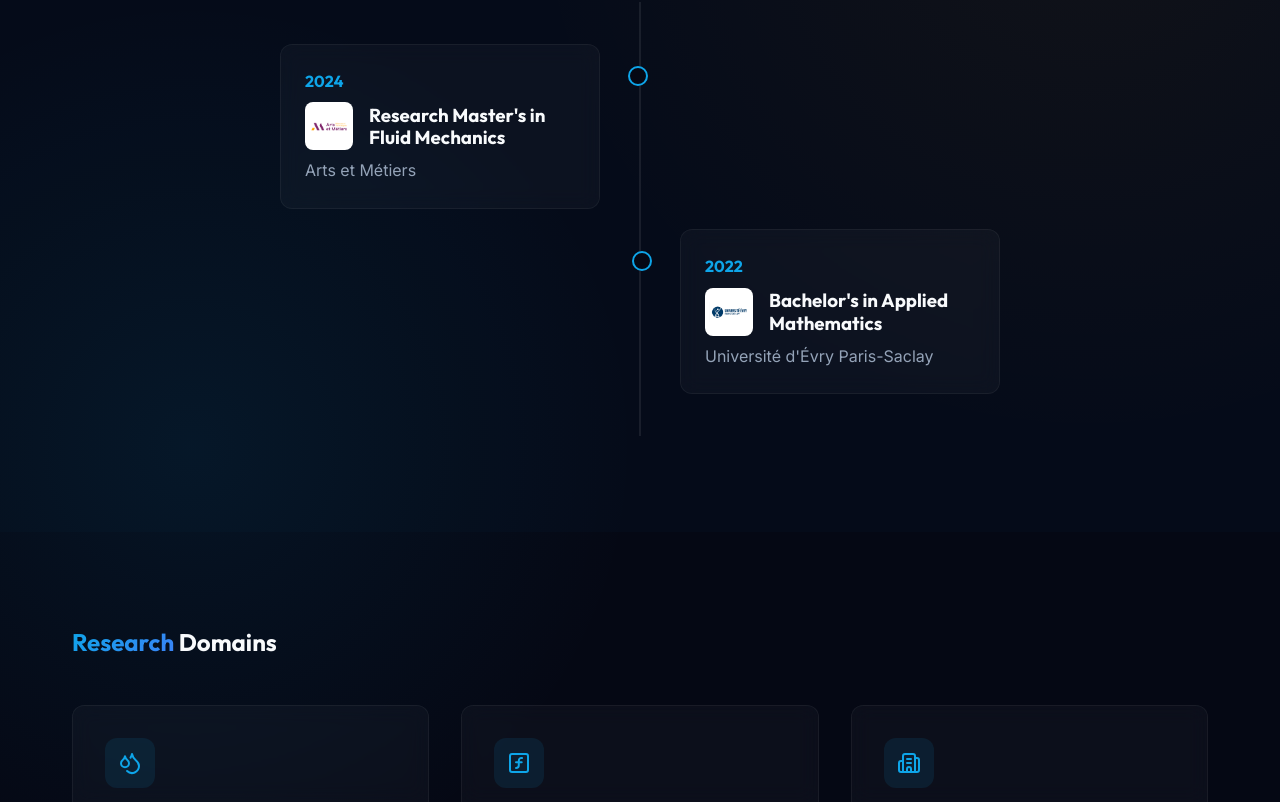
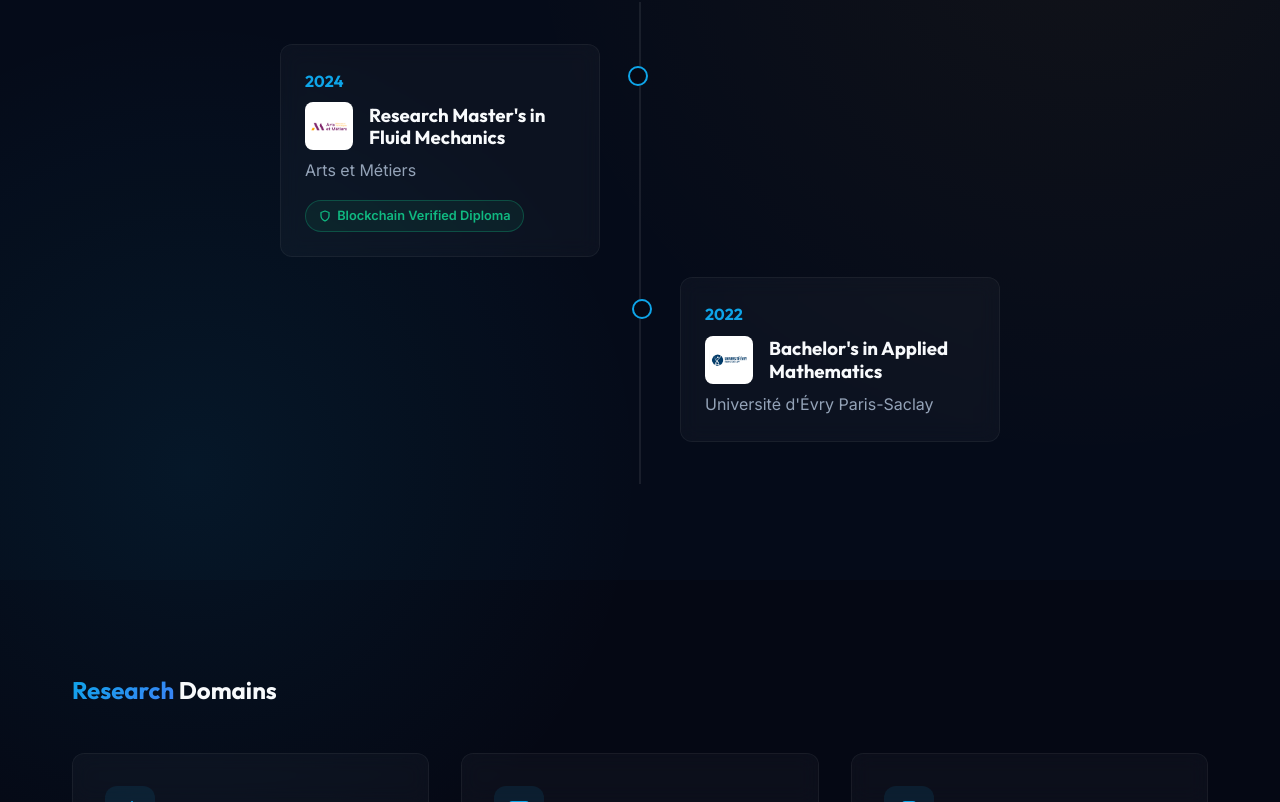
Before and after one commit to Idriss091/walidlakas-1, a React (Vite) app: page / in a window 1280 px wide. Shown: the part 971-1773 px from the top of the page. Built offline with nearby package versions, Linux system fonts and the light colour scheme.

Commit message:
feat: add blockchain verification badge and link to academic diploma in resume section

```diff
--- a/src/App.jsx
+++ b/src/App.jsx
@@ -66,7 +66,33 @@ const Home = () => {
                 </div>
                 <h3 style={{ margin: 0 }}>Research Master's in Fluid Mechanics</h3>
               </div>
-              <p style={{ color: 'var(--text-secondary)' }}>Arts et Métiers</p>
+              <p style={{ color: 'var(--text-secondary)', marginBottom: '1rem' }}>Arts et Métiers</p>
+              <a
+                href="https://attestation.artsetmetiers.fr/check/4F3C5BD7C74CAE8647C404A13841D2D87CC8CBE44F4E9639AC4758F3BAEEFCF3ZnB3elVSMTJuTWtnYjNiUnBvK0JWOVZXR0F5cEwyRENFM3lWUXRWZzBDN3dDamFO"
+                target="_blank"
+                rel="noopener noreferrer"
+                style={{
+                  display: 'inline-flex',
+                  alignItems: 'center',
+                  gap: '0.4rem',
+                  fontSize: '0.8rem',
+                  fontWeight: '600',
+                  color: '#10b981',
+                  border: '1px solid rgba(16, 185, 129, 0.3)',
+                  borderRadius: '20px',
+                  padding: '0.3rem 0.8rem',
+                  background: 'rgba(16, 185, 129, 0.08)',
+                  transition: 'all 0.2s ease',
+                  textDecoration: 'none',
+                }}
+                onMouseEnter={e => { e.currentTarget.style.background = 'rgba(16, 185, 129, 0.18)'; e.currentTarget.style.borderColor = 'rgba(16, 185, 129, 0.6)'; }}
+                onMouseLeave={e => { e.currentTarget.style.background = 'rgba(16, 185, 129, 0.08)'; e.currentTarget.style.borderColor = 'rgba(16, 185, 129, 0.3)'; }}
+              >
+                <svg width="12" height="12" viewBox="0 0 24 24" fill="none" stroke="currentColor" strokeWidth="2.5" strokeLinecap="round" strokeLinejoin="round">
+                  <path d="M12 22s8-4 8-10V5l-8-3-8 3v7c0 6 8 10 8 10z"/>
+                </svg>
+                Blockchain Verified Diploma
+              </a>
             </div>
           </div>
           <div className="timeline-item right">
```
